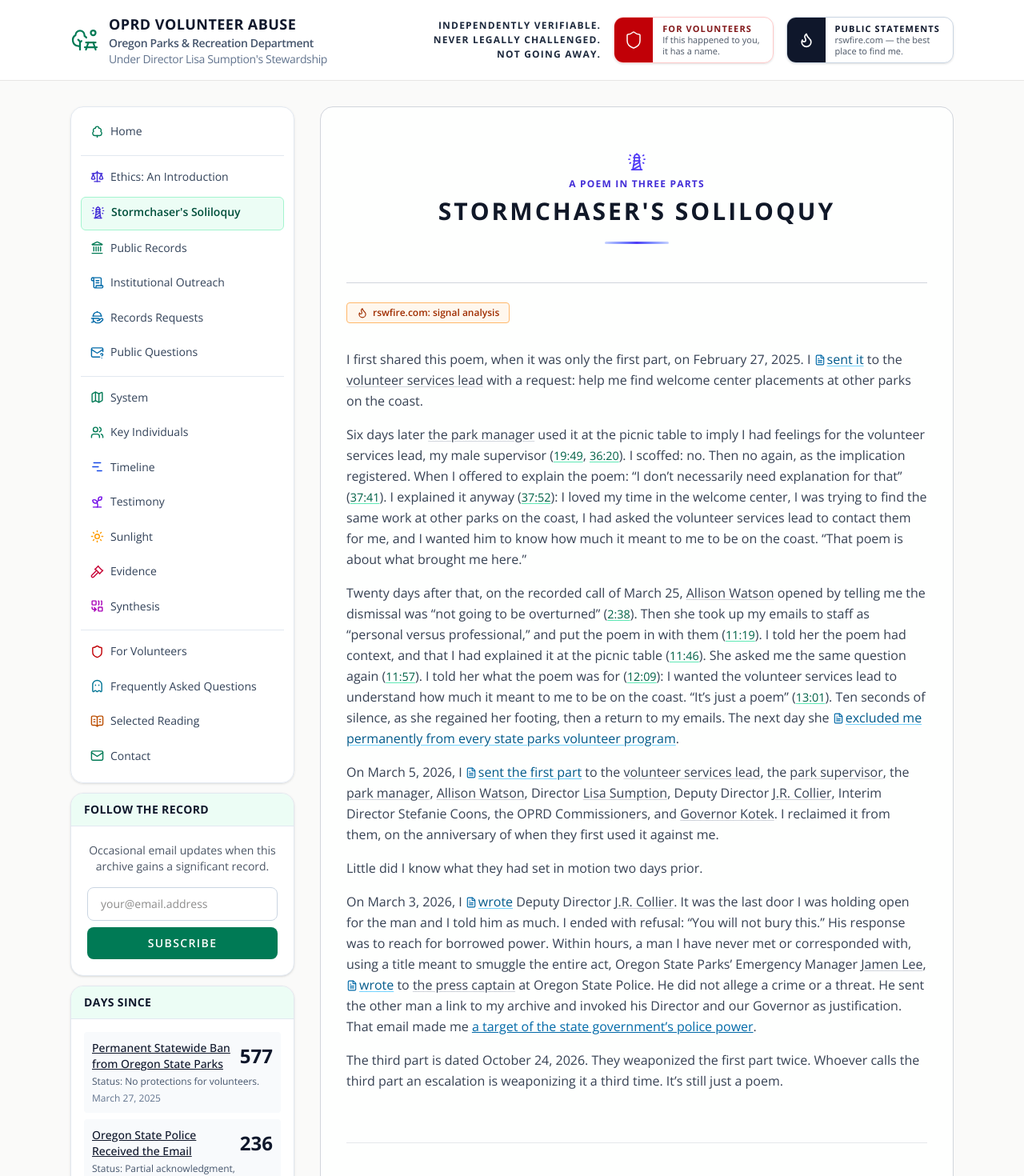
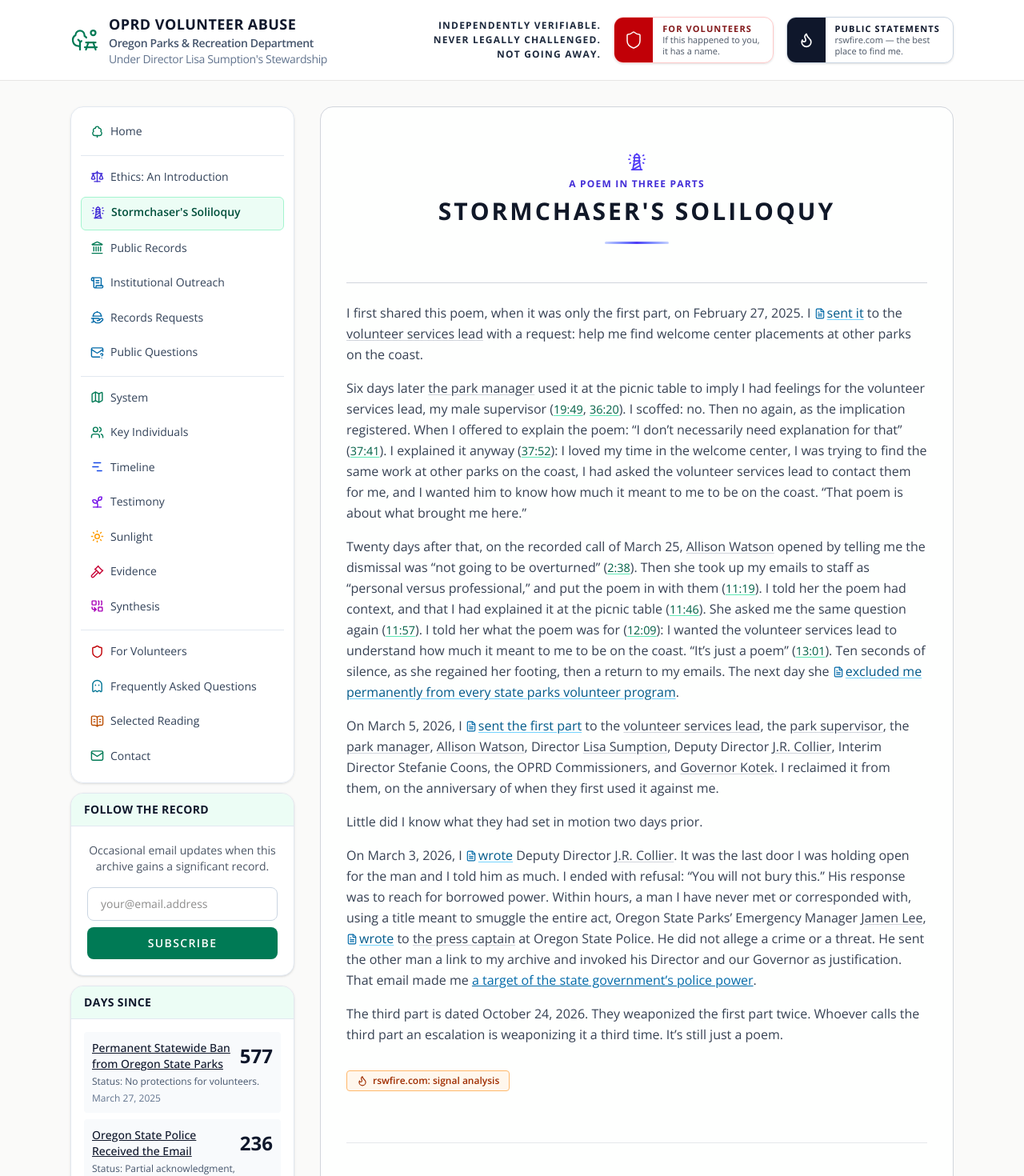
Before and after one commit to rswfire/rswfire.oprd, a Next.js app: page /soliloquy in a window 1280 px wide. Shown: the top 1470 px of the page at 80% size. Built offline with nearby package versions, Linux system fonts and the light colour scheme.

Commit message:
Soliloquy: badge under the preamble

```diff
--- a/app/(archive)/soliloquy/page.tsx
+++ b/app/(archive)/soliloquy/page.tsx
@@ -320,18 +320,6 @@ export default function StormchasersSoliloquyPage() {
             title="STORMCHASER'S SOLILOQUY"
             subtitle="A POEM IN THREE PARTS"
         >
-            <div className="mb-8 flex justify-start">
-                <a
-                    href="https://rswfire.com/signal/01M5RD140R12PRJZH8S9NZBGRJ"
-                    target="_blank"
-                    rel="noopener noreferrer"
-                    className="inline-flex items-center gap-1.5 rounded border border-orange-300 bg-orange-50 px-3 py-1 text-xs font-semibold text-orange-800 hover:bg-orange-100"
-                >
-                    <Icon name="Flame" size={14} aria-hidden />
-                    rswfire.com: signal analysis
-                </a>
-            </div>
-
             <div className="space-y-4 text-base text-gray-700 leading-relaxed">
                 <p>
                     I first shared this poem, when it was only the first part, on February 27, 2025. I{" "}
@@ -393,6 +381,18 @@ export default function StormchasersSoliloquyPage() {
                 </p>
             </div>
 
+            <div className="mt-8 flex justify-start">
+                <a
+                    href="https://rswfire.com/signal/01M5RD140R12PRJZH8S9NZBGRJ"
+                    target="_blank"
+                    rel="noopener noreferrer"
+                    className="inline-flex items-center gap-1.5 rounded border border-orange-300 bg-orange-50 px-3 py-1 text-xs font-semibold text-orange-800 hover:bg-orange-100"
+                >
+                    <Icon name="Flame" size={14} aria-hidden />
+                    rswfire.com: signal analysis
+                </a>
+            </div>
+
             {movements.map((movement) => (
                 <section key={movement.number} className="mt-16 border-t border-gray-200 pt-10">
                     <div className="mb-8">
```
